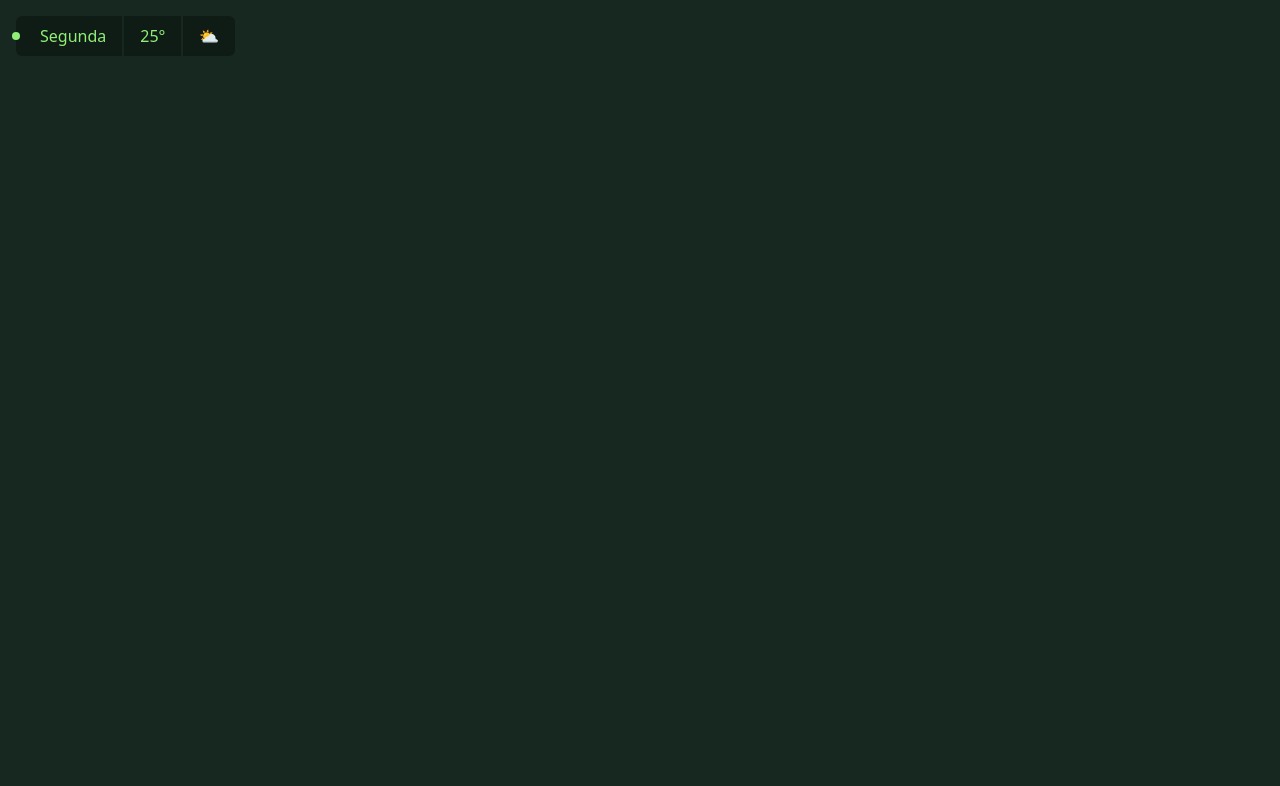
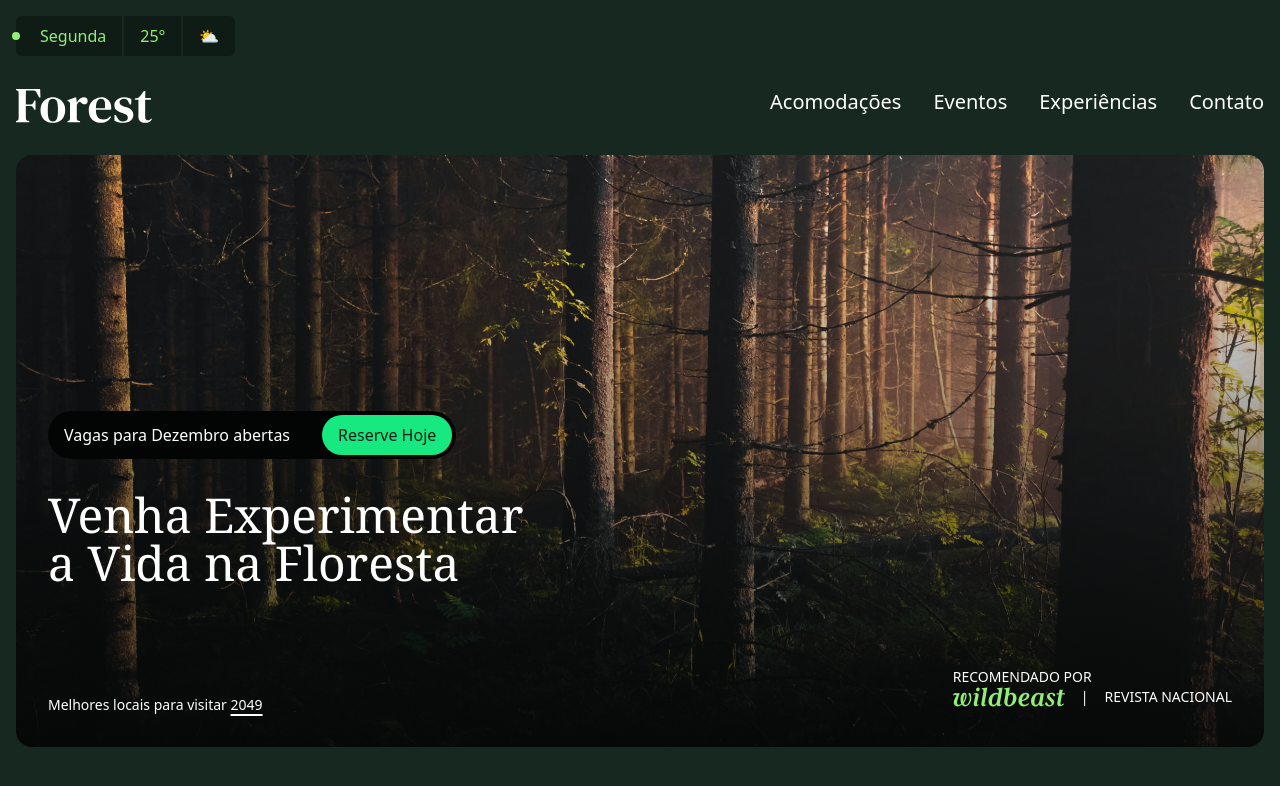
Before and after one commit to mthszr/forest, a website: page src/index.html in a window 1280 px wide. Drawn offline with Linux system fonts and the light colour scheme; files whose address does not match are found by name.

Commit message:
add HTML structure and styles for main page layout, update VSCode settings for HTML formatting

```diff
--- a/src/index.html
+++ b/src/index.html
@@ -3,14 +3,17 @@
   <head>
     <meta charset="UTF-8" />
     <meta name="viewport" content="width=device-width, initial-scale=1.0" />
-    <link rel="icon" href="/favicon.png" type="image/png">
+    <link rel="icon" href="/favicon.png" type="image/png" />
     <title>Forest</title>
     <link href="./output.css" rel="stylesheet" />
   </head>
-  <body class="bg-green-800 font-sans">
+
+  <body class="bg-green-800 font-sans mb-96">
     <div class="container mt-4 flex justify-center md:justify-start">
       <div class="inline-flex items-center rounded-md bg-green-900">
-        <span class="size-2 bg-green-300 block rounded-full relative -left-1"></span>
+        <span
+          class="size-2 bg-green-300 block rounded-full relative -left-1"
+        ></span>
         <div class="flex text-green-300 divide-x-2 divide-green-800">
           <div class="px-4 py-2 capitalize" id="day">Segunda</div>
           <div class="px-4 py-2" id="temperature">25°</div>
@@ -18,5 +21,84 @@
         </div>
       </div>
     </div>
+
+    <header class="container flex justify-between gap-8 py-8">
+      <a href="./">
+        <img src="../img/forest.svg" alt="Forest Logo" />
+      </a>
+      <nav>
+        <ul class="text-white text-xl flex items-center flex-wrap gap-8">
+          <li>
+            <a
+              class="hover:underline hover:underline-offset-8"
+              href="#acomodacoes"
+              >Acomodações</a
+            >
+          </li>
+          <li>
+            <a class="hover:underline hover:underline-offset-8" href="#eventos"
+              >Eventos</a
+            >
+          </li>
+          <li>
+            <a
+              class="hover:underline hover:underline-offset-8"
+              href="#experiencias"
+              >Experiências</a
+            >
+          </li>
+          <li>
+            <a class="hover:underline hover:underline-offset-8" href="#contato"
+              >Contato</a
+            >
+          </li>
+        </ul>
+      </nav>
+    </header>
+
+    <main class="container">
+      <div class="text-white relative pt-64 bg-gradient-to-t from-green-950/80 px-8 pb-8 rounded-2xl overflow-hidden">
+        <img
+          class="inset-0 absolute size-full object-cover -z-10"
+          src="../img/floresta.jpg"
+          alt
+        />
+        <div
+          class="bg-green-950 inline-flex mb-8 gap-8 items-center py-1 pr-1 pl-4 rounded-full"
+        >
+          Vagas para Dezembro abertas
+          <a
+            class="bg-green-400 text-green-900 py-2 px-4 inline-block rounded-full"
+            href
+            >Reserve Hoje</a
+          >
+        </div>
+        <h1 class="mb-20 font-serif text-balance max-w-screen-sm text-5xl">
+          Venha Experimentar a Vida na Floresta
+        </h1>
+        <div class="text-sm flex justify-between items-end">
+          <p>
+            Melhores locais para visitar
+            <a
+              class="underline decoration-2 underline-offset-4 hover:no-underline"
+              href
+              >2049</a
+            >
+          </p>
+          <div class="uppercase mb-2">
+            <p>Recomendado por</p>
+            <p class="flex items-center gap-4">
+              <img
+                class="w-28"
+                src="../img/parceiros//wildbeast.svg"
+                alt="Wildbeast Logo"
+              />
+              <span>|</span>
+              Revista Nacional
+            </p>
+          </div>
+        </div>
+      </div>
+    </main>
   </body>
 </html>
```
Also changed, not shown: src/output.css.
